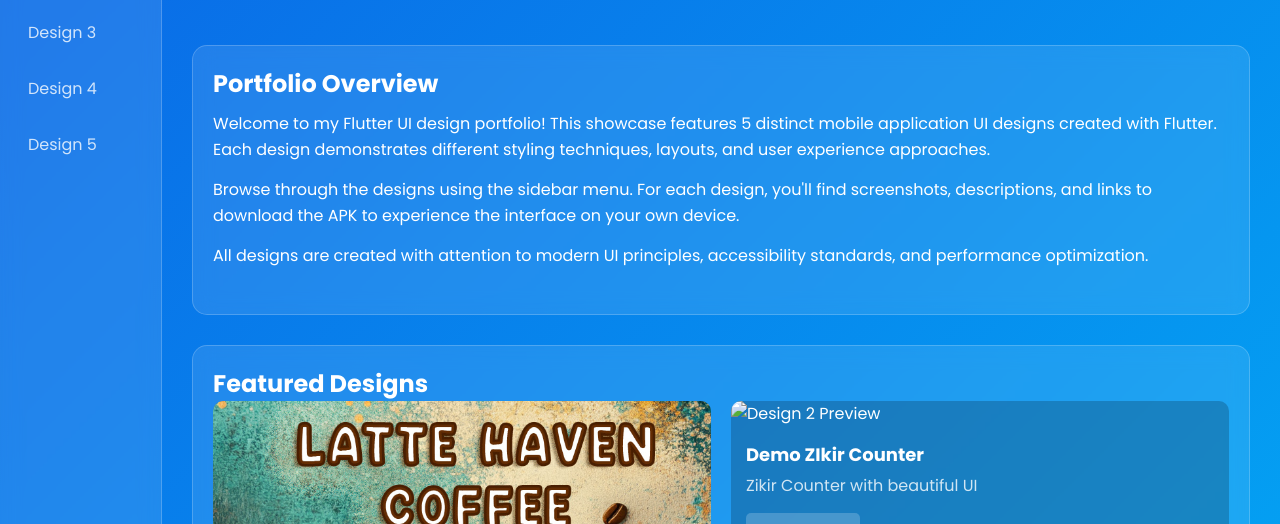
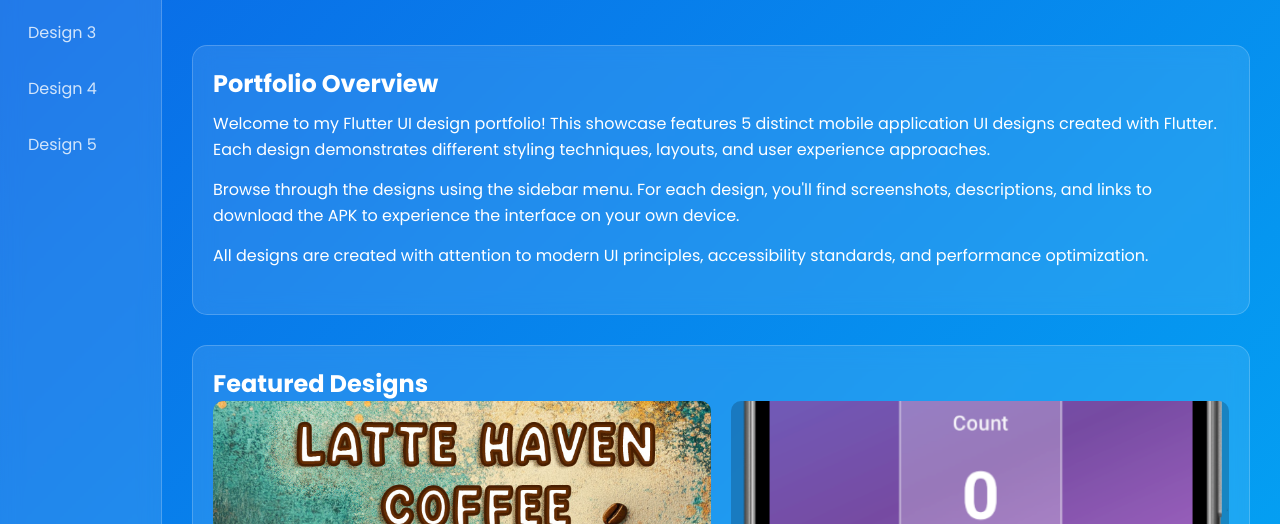
Before and after one commit to Kiyoraka/Flutter-UI-Design-Web, a plain HTML site: page index.html in a window 1280 px wide. Shown: the part 276-800 px from the top of the page. Drawn offline with Linux system fonts and the light colour scheme.

Commit message:
update main information

```diff
--- a/index.html
+++ b/index.html
@@ -54,8 +54,8 @@
                         <button class="action-btn view-design-btn" data-target="design1-content">View Details</button>
                     </div>
                     <div class="design-preview">
-                        <img src="asset/images/design2-preview.jpg" alt="Design 2 Preview">
-                        <h3>Demo ZIkir Counter</h3>
+                        <img src="assets\images\Featured-Design\Design-2.png" alt="Design 2 Preview">
+                        <h3>Demo Zikir Counter</h3>
                         <p>Zikir Counter with beautiful UI</p>
                         <button class="action-btn view-design-btn" data-target="design2-content">View Details</button>
                     </div>
```
Also changed, not shown: assets/images/Featured-Design/Design-2.png (added).
